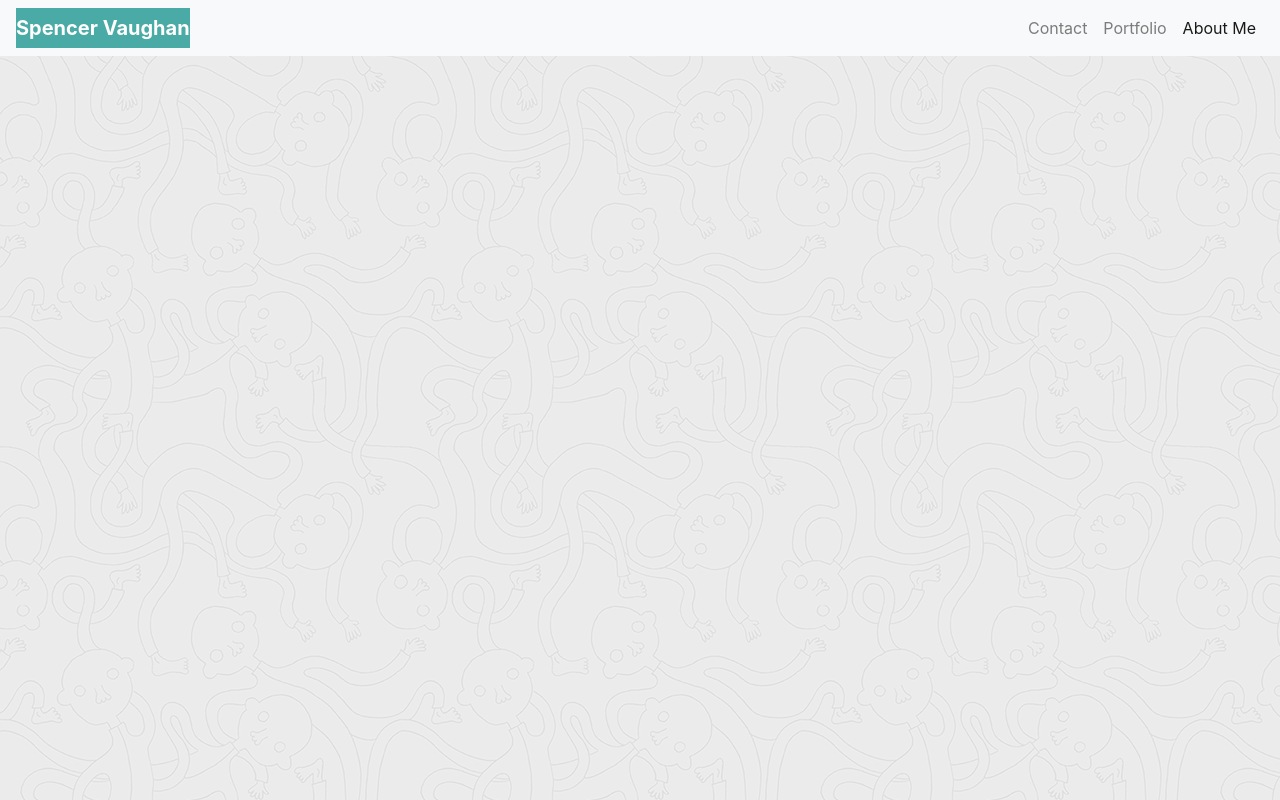
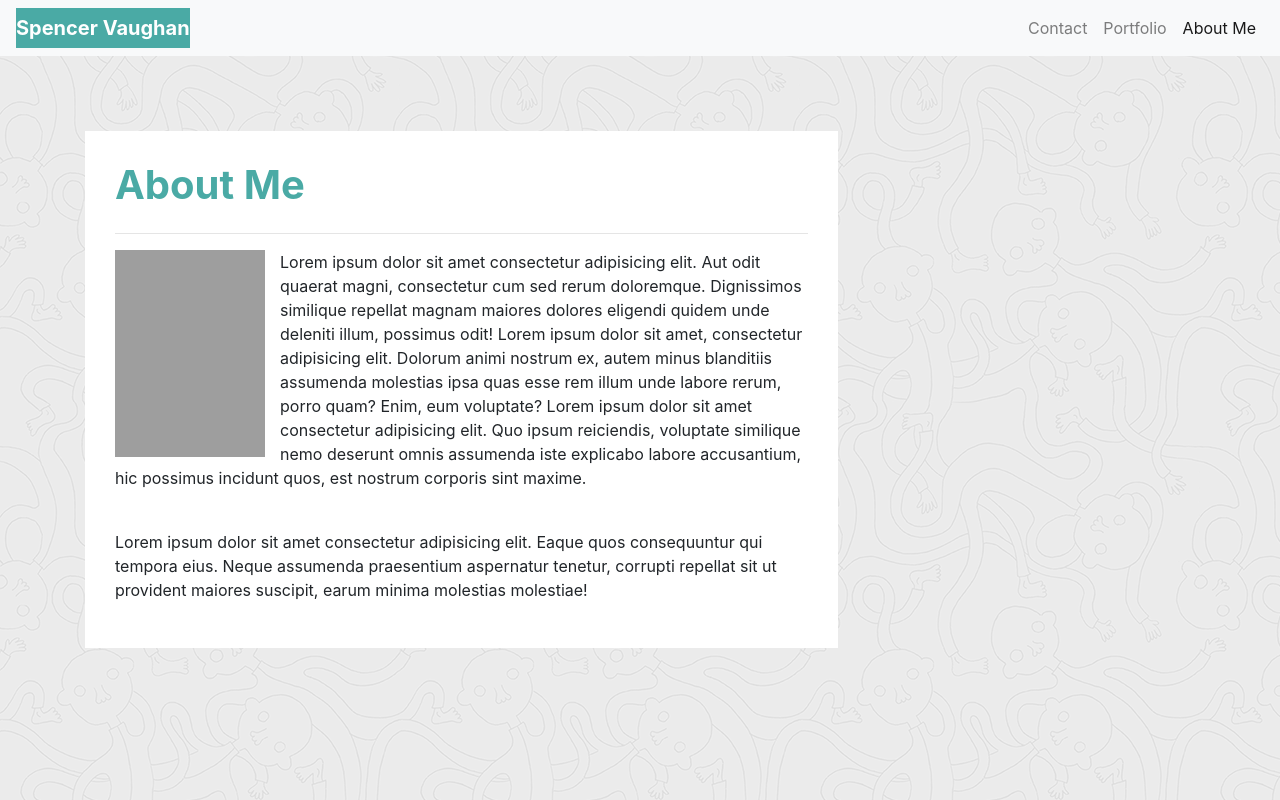
Before and after one commit to spencerv86/my-practice-portfolio, a plain HTML site: page index.html in a window 1280 px wide. Drawn offline with nearby package versions, Linux system fonts and the light colour scheme; grey boxes are pictures that could not be loaded.

Commit message:
built out the 'about me' box for all site-sizes, still need to adjust fonts to finish 'index'

```diff
--- a/Assets/style.css
+++ b/Assets/style.css
@@ -11,3 +11,27 @@ body {
 #navbarSupportedContent {
     text-align: right;
 }
+
+.container-sm {
+    padding: 20px;
+}
+
+.col-md-8 {
+    background-color: white;
+    margin-top: 55px;
+    margin-left: 10px;
+    margin-right: 10px;
+    padding: 30px;
+}
+
+h1 {
+    color: #4aaaa5;
+    margin-left: 15px;
+    font-weight: bold;
+
+}
+
+#bio-img {
+    float:left;
+    margin-right: 15px;
+}
--- a/index.html
+++ b/index.html
@@ -52,9 +52,29 @@
       </div>
     </nav>
 
+  <!-- About Me Container  -->
 
+    <div class="container-sm">
+      <div class="row">
+        <div class="col-md-8">
+          <div class="row">
+            <h1>About Me</h1>
+          </div>
+          <hr>
+          <div class="row">
+            <div class="col-12">
+              <img src="Assets/images/about-me-photo.png" id="bio-img" alt="Spencer and Bruce the Dog" width="150px" height="207px">
+              <p>Lorem ipsum dolor sit amet consectetur adipisicing elit. Aut odit quaerat magni, consectetur cum sed rerum doloremque. Dignissimos similique repellat magnam maiores dolores eligendi quidem unde deleniti illum, possimus odit! Lorem ipsum dolor sit amet, consectetur adipisicing elit. Dolorum animi nostrum ex, autem minus blanditiis assumenda molestias ipsa quas esse rem illum unde labore rerum, porro quam? Enim, eum voluptate? Lorem ipsum dolor sit amet consectetur adipisicing elit. Quo ipsum reiciendis, voluptate similique nemo deserunt omnis assumenda iste explicabo labore accusantium, hic possimus incidunt quos, est nostrum corporis sint maxime.</p>
+              <br>
+              <p>Lorem ipsum dolor sit amet consectetur adipisicing elit. Eaque quos consequuntur qui tempora eius. Neque assumenda praesentium aspernatur tenetur, corrupti repellat sit ut provident maiores suscipit, earum minima molestias molestiae!</p>
+            </div>
 
-    <div class=
+          </div>
+        </div>
+        <div class="col-md-4">
+
+        </div>
+      </div>
 
 
 
```
